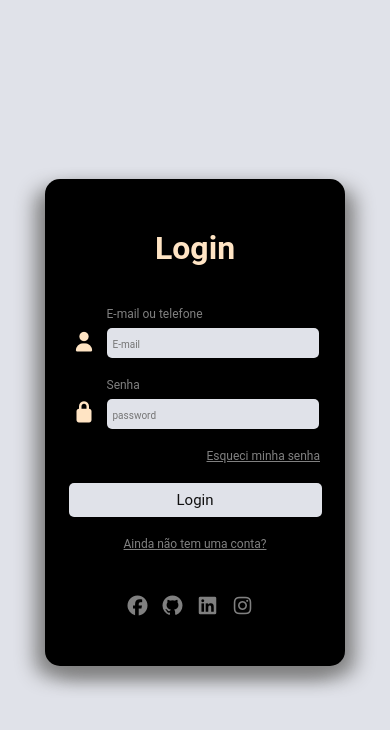
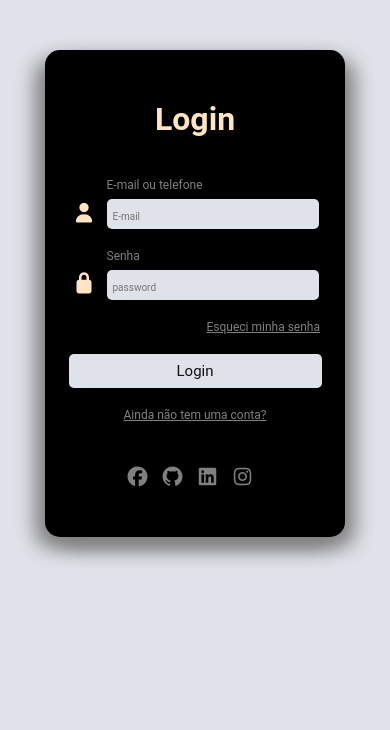
Before and after one commit to SantraSampaio/Tela-Login-e-cadastro, a plain HTML site: page index.html in a window 390 px wide. Drawn offline with Linux system fonts and the light colour scheme.

Commit message:
Update style.css

```diff
--- a/css/style.css
+++ b/css/style.css
@@ -8,11 +8,11 @@ body{
     display: flex;
     justify-content: center;
     align-items: center;
-    height: 100dvh;
+    padding: 50px 0px;
     background-color:#e0e2e9;
     color: bisque;
     max-width: 100%;
-    max-height: 100%;
+
 
 
 }
@@ -118,9 +118,15 @@ input:hover{
 @media screen and (max-width:520px){
 
 
+    body{
+        height: none;
+            padding: 50px 0px;
+    }
 .login{
     width: 200px;
     font-size: 16px;
+
+
 }
 button{
     padding: 8px 108px;
```
